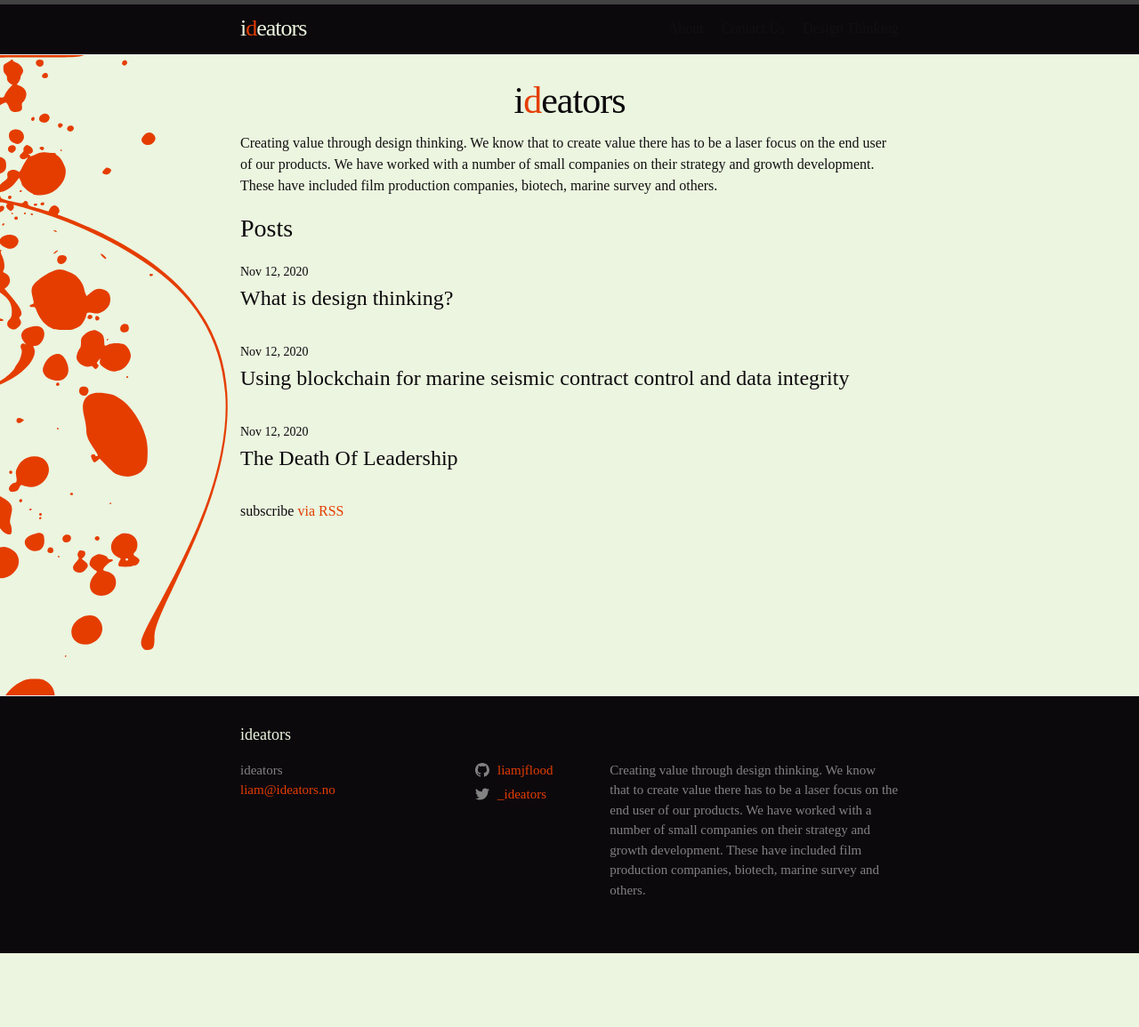
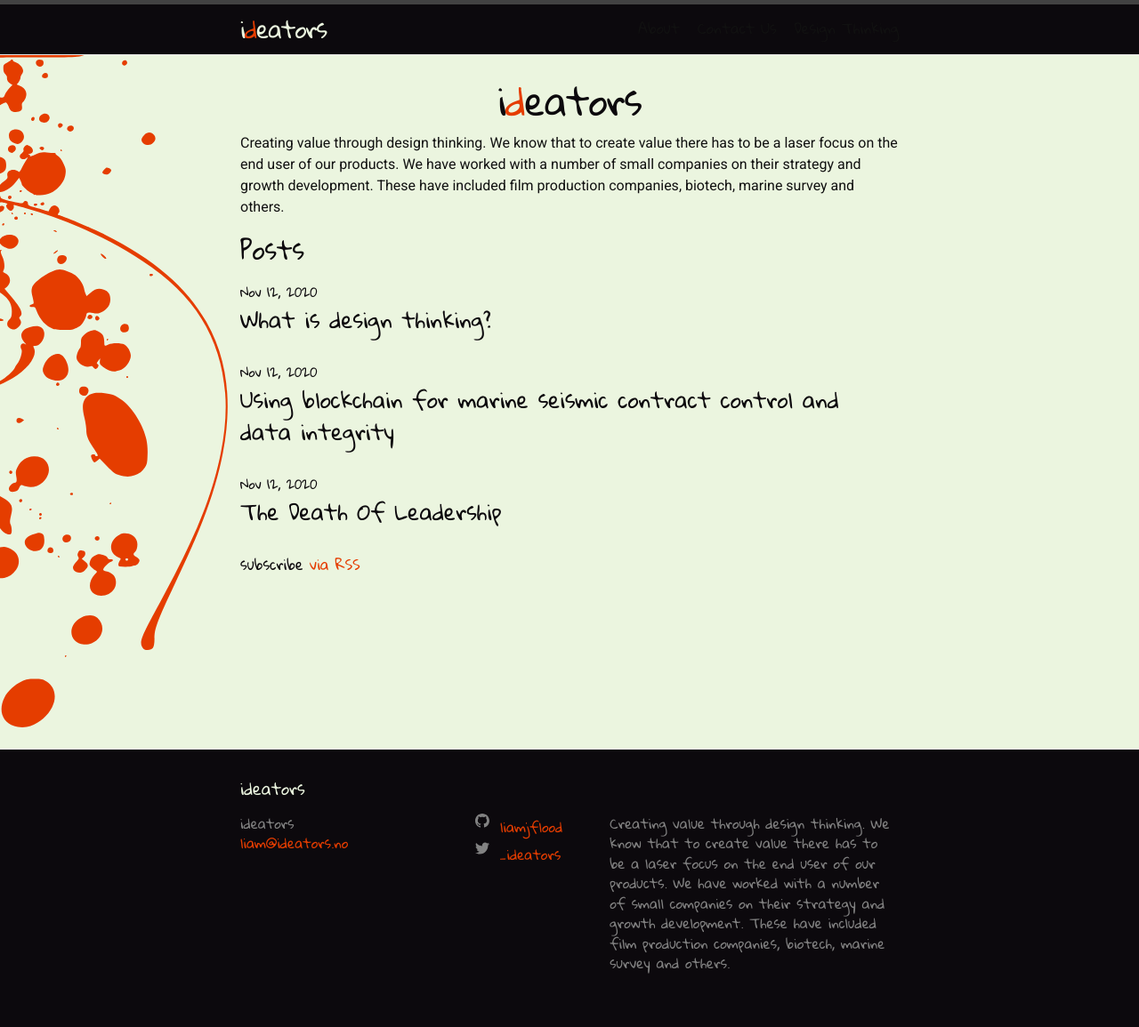
Before and after one commit to madfolio/old_website2, a Jekyll site: the page built from index.markdown, in a window 1280 px wide. Shown: the whole page at 89% size. Built offline with Jekyll 4.4.1, drawn with Linux system fonts in a browser that asks for light colours; some web fonts are replaced; before the commit the page ends 1072 px from its top, so only the background shows below that.

Commit message:
Update custom.scss

```diff
--- a/_sass/custom.scss
+++ b/_sass/custom.scss
@@ -2,8 +2,8 @@
   --theme: #0C090D;
   --white: #EBF5DF;
   --accent: #E53D00;
-  --base_font: ${'Roboto', sans-serif};
-  --accent_font: ${'Gloria Hallelujah', cursive};
+  --base_font: 'Roboto', sans-serif;
+  --accent_font: 'Gloria Hallelujah', cursive;
 
 /// Original Colours - https://coolors.co/generate
 ///  --theme: #353531;
```
